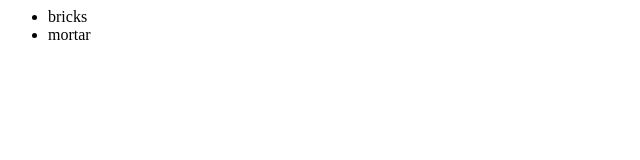
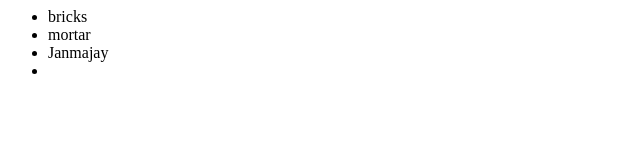
Before and after one commit to janmajay/learningGit, a plain HTML site: page index.html in a window 1280 px wide. Shown: the full height of the page, 0-640 px from the left. Drawn offline with Linux system fonts and the light colour scheme.

Commit message:
added anothe line item

```diff
--- a/index.html
+++ b/index.html
@@ -4,6 +4,7 @@
       <ul>
         <li>bricks</li>
         <li>mortar</li>
+        <li> Janmajay <li>
       </ul>
     </div>
   </body>
```
